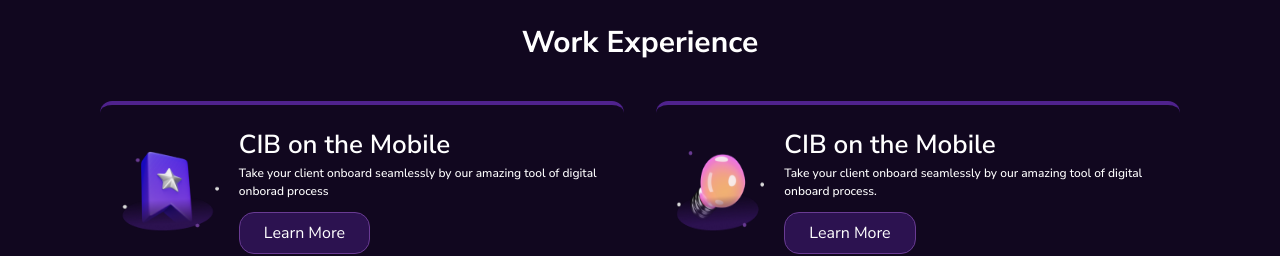
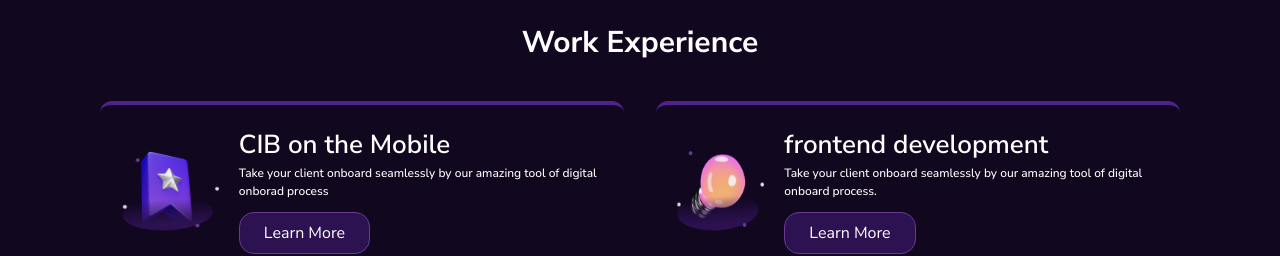
Before and after one commit to Skyskraper/Portfolio, a React (Vite) app: page / in a window 1280 px wide. Shown: the part 880-1136 px from the top of the page. Built offline with nearby package versions, Linux system fonts and the light colour scheme.

Commit message:
change in work experience

```diff
--- a/src/Layout/Pages/Work.jsx
+++ b/src/Layout/Pages/Work.jsx
@@ -48,7 +48,7 @@ const Work = () => {
                   </div>
                   <div>
                     <h1 className='text-white lg:text-[26px] md:text-[26px] text-[20px] font-[600]'>
-                      CIB on the Mobile
+                      frontend development
                     </h1>
                     <p className='text-white text-[12px] font-[500] mb-3'>Take your client onboard seamlessly by our amazing tool of digital onboard process.</p>
                     <button className=' bg-[#2C1250] px-6 py-2 border-1 border-[#693B93] text-white rounded-[15px] '>
```
